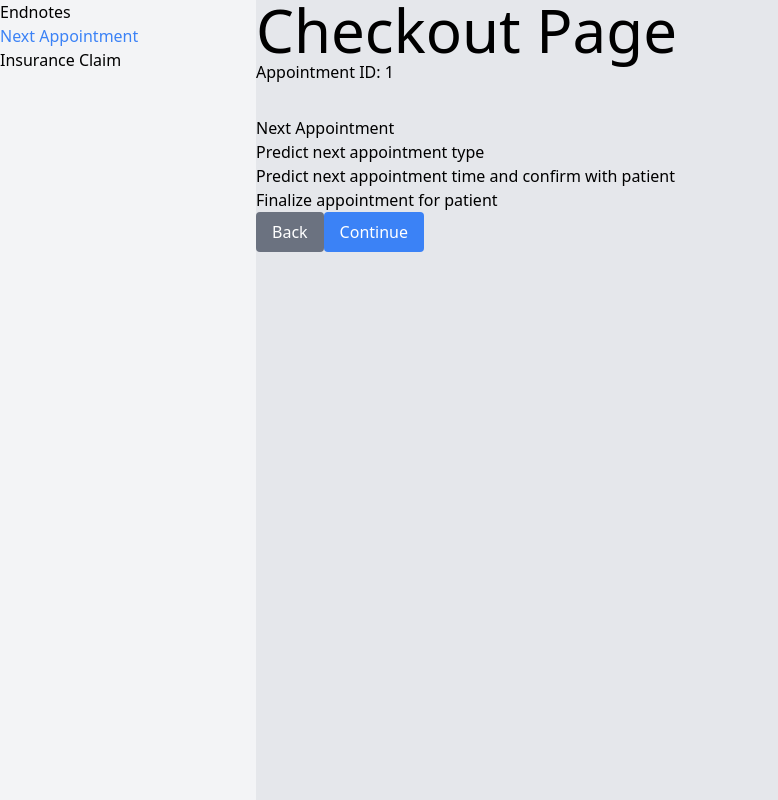
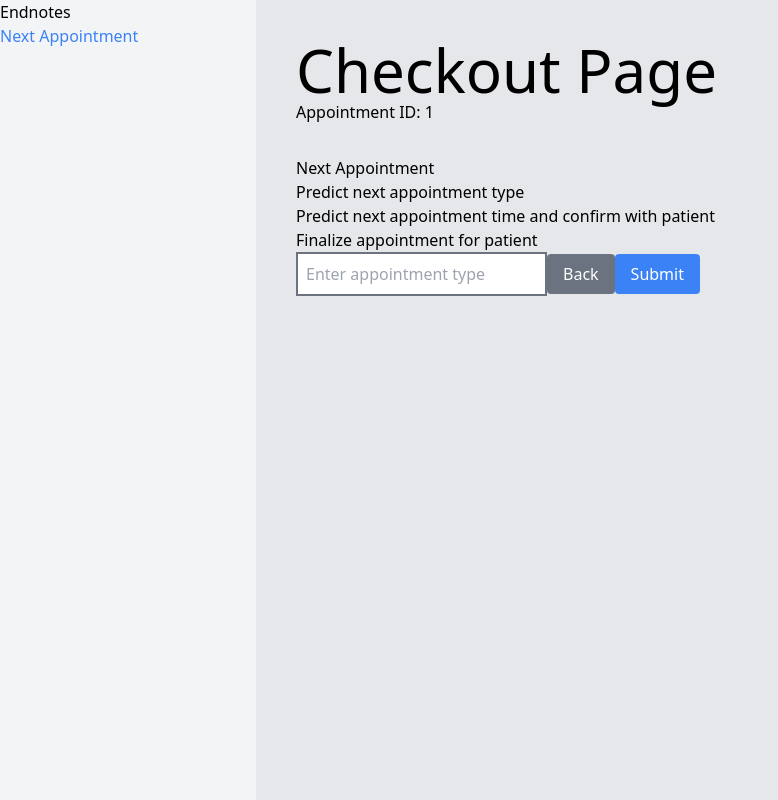
Before and after one commit to mikhailocampo/Orca, a Next.js app in the folder frontend/: page /flows/checkout/1 in a window 1280 px wide. Both pictures are taken after a click on the item "Next Appointment". Shown: the whole page, without its empty margins (0-778 px from the left). Built offline with nearby package versions, Linux system fonts and the light colour scheme.

Commit message:
CheckoutForms Update

```diff
--- a/frontend/src/components/Sidebar.js
+++ b/frontend/src/components/Sidebar.js
@@ -8,7 +8,6 @@ const SideBar = ({ currentStep, setStep }) => {
             <ul className="list-decimal">
                 <li onClick={() => setStep(0)} className={currentStep === 0 ? 'text-blue-500' : ''}>Endnotes</li>
                 <li onClick={() => setStep(1)} className={currentStep === 1 ? 'text-blue-500' : ''}>Next Appointment</li>
-                <li onClick={() => setStep(2)} className={currentStep === 2 ? 'text-blue-500' : ''}>Insurance Claim</li>
             </ul>
         </div>
     )
--- a/frontend/src/components/Skeleton.js
+++ b/frontend/src/components/Skeleton.js
@@ -1,6 +1,18 @@
 import { SLOT_HEIGHT, TIME_SLOT_INTERVAL } from 'src/utils/Constants';
 
-const Skeleton = () => {
+export const SkeletonLoader = () => {
+  return (
+      <div className="animate-pulse p-10">
+          <div className="bg-gray-400 h-6 w-3/4 mb-4 rounded-full"></div>
+          <div className="bg-gray-300 h-4 w-full mb-2 rounded-lg"></div>
+          <div className="bg-gray-700 h-8 w-full mb-2 rounded-lg"></div>
+          <div className="bg-gray-300 h-4 w-full mb-2 rounded-lg"></div>
+          <div className="bg-gray-500 h-10 w-1/4 rounded-lg"></div>
+      </div>
+  );
+};
+
+export const Skeleton = () => {
 
   const startOffset = 0
   const height = (TIME_SLOT_INTERVAL / TIME_SLOT_INTERVAL) * SLOT_HEIGHT;
@@ -16,5 +28,3 @@ const Skeleton = () => {
       </div>
   );
 };
-
-export default Skeleton;
--- a/frontend/src/pages/flows/checkout/[appointmentId].js
+++ b/frontend/src/pages/flows/checkout/[appointmentId].js
@@ -1,26 +1,76 @@
-import React, { useState } from 'react';
+import React, { useState, useEffect } from 'react';
 import Sidebar from '../../../components/Sidebar';
-import { EndNotesForm, NextAppointmentForm, InsuranceClaimForm } from '../checkout/forms/CheckoutForms';
+import { SkeletonLoader } from 'src/components/Skeleton';
+import { EndNotesForm, NextAppointmentForm } from '../checkout/forms/CheckoutForms';
 import { useRouter } from 'next/router';
+
+const completeCheckout = (appointmentId, formData) => {
+    console.log('Completing checkout for appointment', appointmentId);
+    console.log('Sending data to server:', formData);
+    fetch(`http://localhost:8000/v1/appointments/${appointmentId}/?modified_by=1`, {
+        method: 'PUT',
+        headers: {
+            'Content-Type': 'application/json',
+        },
+        body: JSON.stringify({formData}),
+    })
+    .then(response => {
+        if (!response.ok) {
+            console.error('Failed to complete checkout', response);
+            throw new Error('Network response was not ok');
+        }
+        return response.json();
+    })
+    .then(data => {
+        console.log('Checkout successful');
+        console.log(data);
+    })
+    .catch(error => {
+        console.error('Error during fetch operation', error);
+    });
+    console.log('Checkout complete');
+}
 
 const CheckoutPage = () => {
     const router = useRouter();
     const { appointmentId } = router.query;
     const [currentStep, setCurrentStep] = useState(0);
+    const [isLoading, setIsLoading] = useState(true);
+    const [formData, setFormData] = useState({
+        endNotes: {},
+        nextAppointment: {},
+    });
+
+    useEffect(() => {
+        const timer = setTimeout(() => {
+            setIsLoading(false);
+        }, 1000);
+        return () => clearTimeout(timer);
+    }, []);
+
+    const updateFormData = (newData) => {
+        setFormData(prev => ({ ...prev, ...newData}));
+    }
 
     const steps = [
-        <EndNotesForm onContinue={() => setCurrentStep(currentStep + 1)} />,
-        <NextAppointmentForm onContinue={() => setCurrentStep(currentStep + 1)} onBack={() => setCurrentStep(currentStep - 1)} />,
-        <InsuranceClaimForm onFinish={() => console.log("Finished!")} onBack={() => setCurrentStep(currentStep - 1)} />
+        <EndNotesForm
+            onContinue={() => setCurrentStep(currentStep + 1)}
+            formData={formData.endNotes}
+            updateFormData={updateFormData}/>,
+        <NextAppointmentForm
+            onFinish={() => completeCheckout(appointmentId, formData)}
+            onBack={() => setCurrentStep(currentStep - 1)}
+            formData={formData.nextAppointment}
+            updateFormData={updateFormData}/>,
     ];
 
     return (
         <div className='flex h-screen'>
             <Sidebar currentStep={currentStep} setStep={setCurrentStep} />
-            <div className='w-4/5 bg-gray-200'>
+            <div className='w-4/5 bg-gray-200 p-10'>
                 <h1 className='text-6xl'>Checkout Page</h1>
                 <p className='mb-8'>Appointment ID: {appointmentId}</p>
-                {steps[currentStep]}
+                {isLoading ? <SkeletonLoader /> : steps[currentStep]}
             </div>
         </div>
     );
--- a/frontend/src/pages/flows/checkout/forms/CheckoutForms.js
+++ b/frontend/src/pages/flows/checkout/forms/CheckoutForms.js
@@ -1,33 +1,49 @@
 import Button from '../../../../components/Button';
 
-export const EndNotesForm = ({ onContinue }) => {
+export const EndNotesForm = ({ formData, updateFormData, onContinue }) => {
+    const handleInputChange = (e) => {
+        updateFormData({ endNotes: { ...formData, [e.target.name]: e.target.value } });
+    }
+
     return (
         <div>
             <h2>Endnotes</h2>
             <p>Generate Endnotes based on doctor notes (if available)</p>
+            <input name='notes' value={formData.notes || ''} onChange={handleInputChange} placeholder='Enter notes here' className='border-2 border-gray-500 p-2' />
             <Button onClick={onContinue} label='Continue' className='bg-blue-500' />
         </div>
     );
 };
 
-export const NextAppointmentForm = ({ onContinue, onBack }) => {
+export const NextAppointmentForm = ({ formData, updateFormData, onFinish, onBack }) => {
+    const handleInputChange = (e) => {
+        updateFormData({ nextAppointment: { ...formData, [e.target.name]: e.target.value } });
+    }
+
     return (
         <div>
             <h2>Next Appointment</h2>
             <p>Predict next appointment type</p>
             <p>Predict next appointment time and confirm with patient</p>
             <p>Finalize appointment for patient</p>
+            <input name='appointmentType' value={formData.appointmentType || ''} onChange={handleInputChange} placeholder='Enter appointment type' className='border-2 border-gray-500 p-2' />
+
             <Button onClick={onBack} label='Back' className='bg-gray-500' />
-            <Button onClick={onContinue} label='Continue' className='bg-blue-500' />
+            <Button onClick={onFinish} label='Submit' className='bg-blue-500' />
         </div>
     );
 };
 
-export const InsuranceClaimForm = ({ onFinish, onBack }) => {
+export const InsuranceClaimForm = ({ formData, updateFormData, onFinish, onBack }) => {
+    const handleInputChange = (e) => {
+        updateFormData({ insuranceClaim: { ...formData, [e.target.name]: e.target.value } });
+    }
+
     return (
         <div>
             <h2>Insurance Claim</h2>
             <p>Generate Insurance Claim</p>
+
             <Button onClick={onBack} label='Back' className='bg-gray-500' />
             <Button onClick={onFinish} label='Finish' className='bg-blue-500' />
         </div>
```
Also changed, not shown: 1 other file (tests, documents, lock files or other folders).
